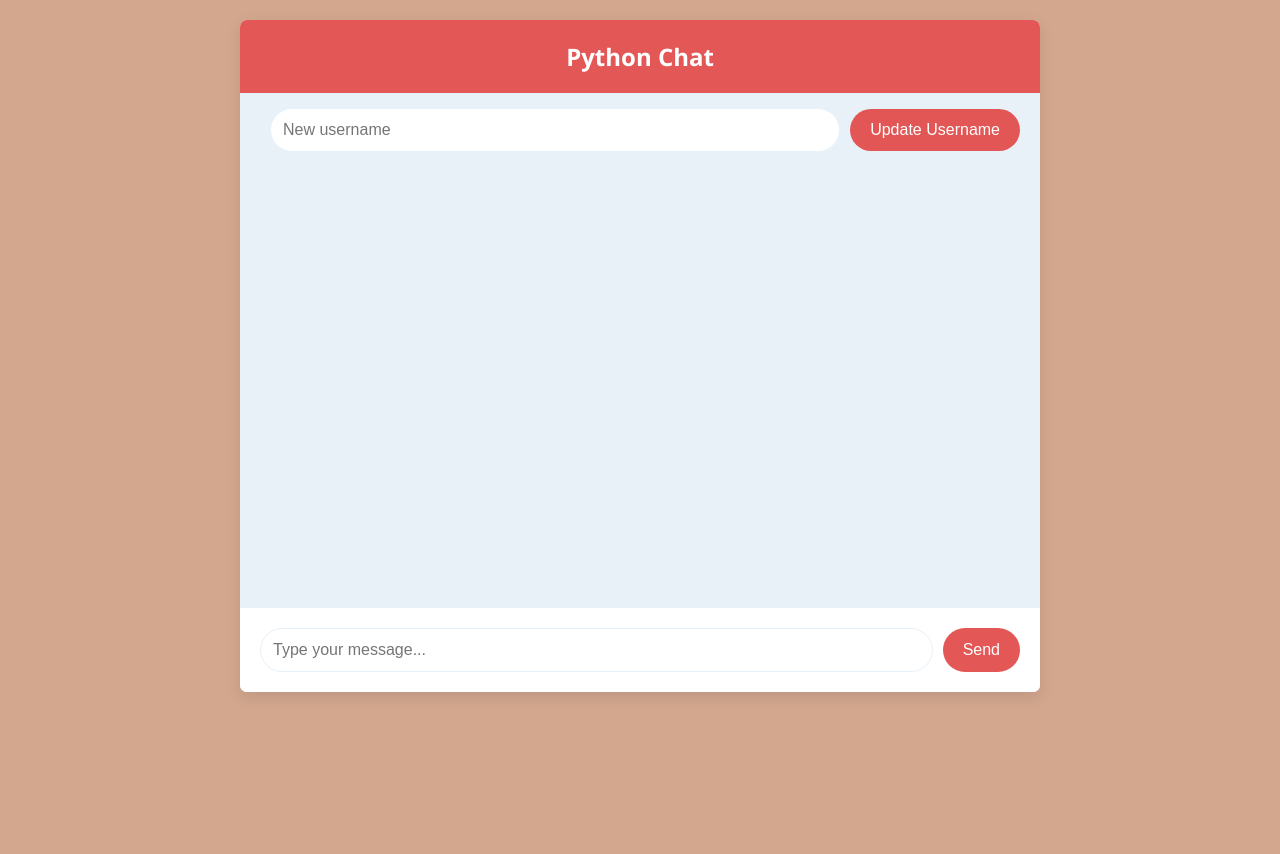
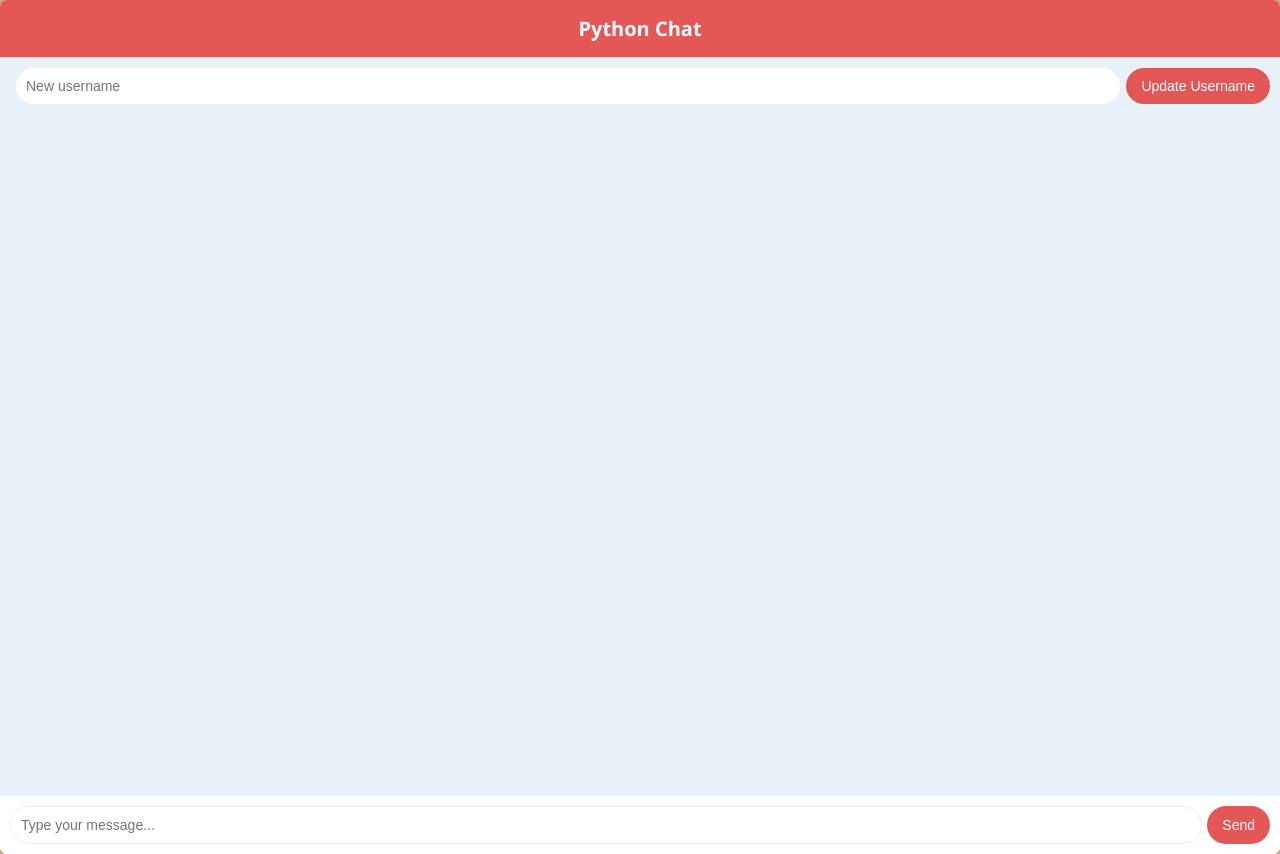
Before and after one commit to Gopendranath/Python-ChatApp, a Flask app: page / in a window 1280 px wide. Before the commit the page ends 696 px from the top, so only its background shows below. Run offline with Flask 3, Linux system fonts and the light colour scheme; some libraries are stand-ins or nearby versions.

Commit message:
ui improve

```diff
--- a/templates/index.html
+++ b/templates/index.html
@@ -32,61 +32,62 @@
 			}
 
 			.chat-container {
-				max-width: 800px;
-				margin: 20px auto;
+				max-width: 100%;
+				margin: 0 auto;
 				background-color: rgb(255, 255, 255);
 				border-radius: 7px;
-				box-shadow: 0 5px 15px rgba(0, 0, 0, 0.1);
+				box-shadow: 0 2px 10px rgba(0, 0, 0, 0.1);
 				overflow: hidden;
 			}
 
 			.chat-header {
 				background-color: var(--primary-color);
 				color: rgb(255, 255, 255);
-				padding: 20px;
+				padding: 15px;
 				text-align: center;
-				font-size: 24px;
+				font-size: 20px;
 				font-weight: bold;
 			}
 
 			.chat-messages {
-				height: 400px;
+				height: calc(100vh - 140px); /* Adjust for header and input height */
 				overflow-y: auto;
-				padding: 20px;
+				padding: 10px;
 				background-color: var(--secondary-color);
+				font-size: 14px;
 			}
 
 			.message {
-				margin-bottom: 15px;
+				margin-bottom: 10px;
 				display: flex;
 				align-items: flex-start;
 			}
 
 			.message img {
-				width: 40px;
-				height: 40px;
+				width: 30px;
+				height: 30px;
 				border-radius: 50%;
-				margin-right: 10px;
+				margin-right: 5px;
 				border: 2px solid var(--primary-color);
 			}
 
 			.message-content {
 				background-color: var(--message-bg);
-				padding: 12px;
-				border-radius: 18px;
-				max-width: 70%;
-				box-shadow: 0 2px 5px rgba(0, 0, 0, 0.05);
+				padding: 10px;
+				border-radius: 15px;
+				max-width: 80%;
+				box-shadow: 0 1px 3px rgba(0, 0, 0, 0.05);
 			}
 
 			.message-username {
 				font-weight: bold;
-				margin-bottom: 5px;
+				margin-bottom: 3px;
 				color: var(--primary-dark);
 			}
 
 			.chat-input {
 				display: flex;
-				padding: 20px;
+				padding: 10px;
 				background-color: rgb(255, 255, 255);
 				border-top: 1px solid var(--secondary-color);
 			}
@@ -94,11 +95,11 @@
 			#message-input,
 			#username-input {
 				flex-grow: 1;
-				padding: 12px;
+				padding: 10px;
 				border: 1px solid var(--secondary-color);
-				border-radius: 25px;
-				margin-right: 10px;
-				font-size: 16px;
+				border-radius: 20px;
+				margin-right: 5px;
+				font-size: 14px;
 			}
 
 			#send-button,
@@ -106,10 +107,10 @@
 				background-color: var(--primary-color);
 				color: rgb(255, 255, 255);
 				border: none;
-				padding: 12px 20px;
-				border-radius: 25px;
+				padding: 10px 15px;
+				border-radius: 20px;
 				cursor: pointer;
-				font-size: 16px;
+				font-size: 14px;
 				transition: background-color 0.3s ease;
 			}
 
@@ -120,13 +121,14 @@
 
 			.username-container {
 				display: flex;
-				padding: 15px 20px;
+				padding: 10px;
 				background-color: var(--secondary-color);
 				align-items: center;
+				font-size: 14px;
 			}
 
 			#current-username {
-				margin-right: 10px;
+				margin-right: 5px;
 				font-weight: bold;
 				color: var(--primary-dark);
 			}
```
Also changed, not shown: other parts of templates/index.html (+32 -3 lines).
